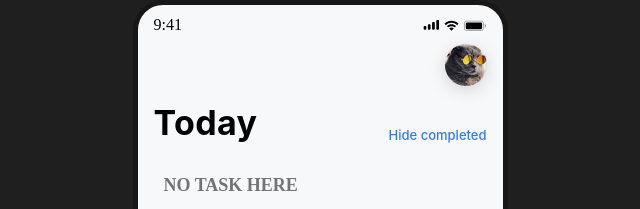
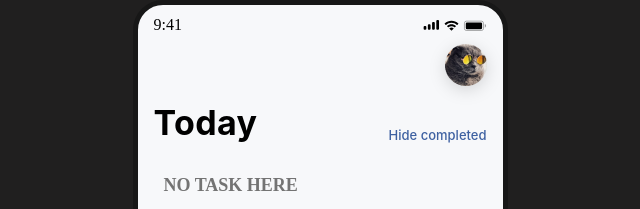
Before and after one commit to Bilal-Mushtaq/Minimal-todo-app, a plain HTML site: page index.html in a window 1280 px wide. In both pictures the pointer is over the element "Hide completed". Shown: the top 209 px of the page, 320-960 px from the left. Drawn offline with Linux system fonts and the light colour scheme; a web font is replaced by a local one.

Commit message:
added a cursor pointer to hide completed button and also added some hover properties on it

```diff
--- a/style.css
+++ b/style.css
@@ -207,6 +207,10 @@ input[type="checkbox"] {
 
 .hide {
     display: block;
+    cursor: pointer;
+}
+.hide p:hover {
+    color: #143f8dd0;
 }
 .last-div {
     width: 375px;
```
